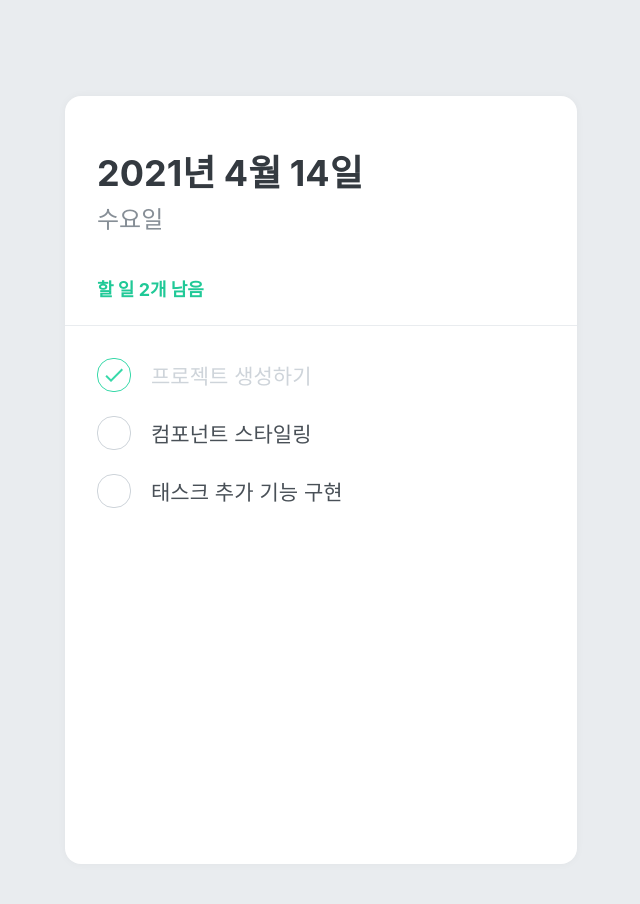
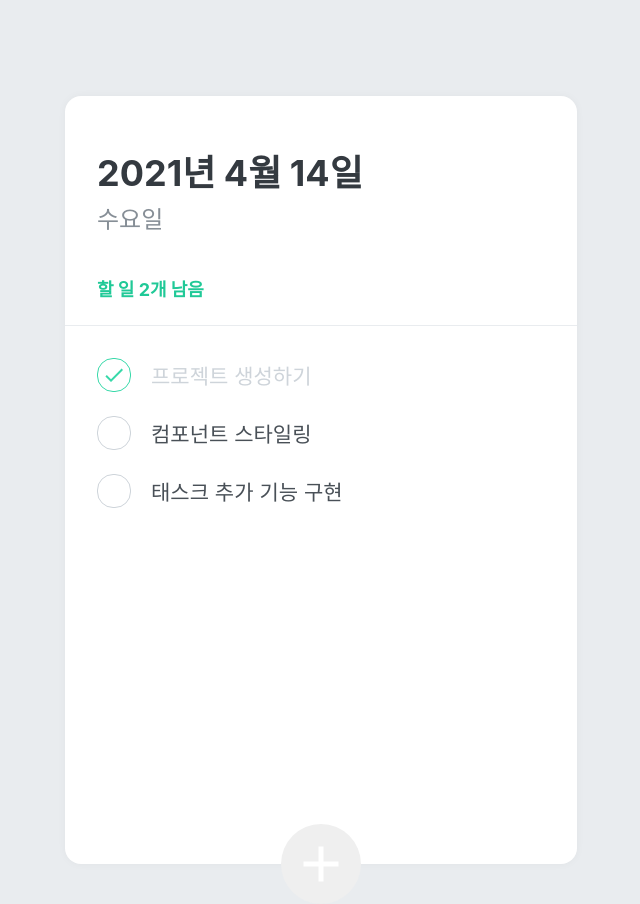
Before and after one commit to evnif11/TodoList, a React (Create React App) app: page / in a window 1280 px wide. Shown: the whole page, without its empty margins (319-959 px from the left). Built offline with nearby package versions, Linux system fonts and the light colour scheme.

Commit message:
투두 생성 버튼 추가

```diff
--- a/src/App.js
+++ b/src/App.js
@@ -1,4 +1,5 @@
 import { createGlobalStyle } from "styled-components";
+import TodoCreate from "./components/TodoCreate";
 import TodoHead from "./components/TodoHead";
 import TodoList from "./components/TodoList";
 import TodoTemplate from "./components/TodoTemplate";
@@ -17,6 +18,7 @@
       <TodoTemplate>
        <TodoHead />
        <TodoList />
+       <TodoCreate />
       </TodoTemplate>
     </div>
   );
--- /dev/null
+++ b/src/components/TodoCreate.js
@@ -0,0 +1,52 @@
+import { useState } from "react";
+import { MdAdd } from "react-icons/md";
+import styled from "styled-components";
+
+
+const CreateButton = styled.button`
+  background: 38d9a9;
+  &:hover {
+    background: #63e6be;
+  }
+  &:active {
+    background: #20c997;
+  }
+
+  z-index: 5;
+  cursor: pointer;
+  display: block;
+  width: 80px;
+  height: 80px;
+  align-items: center;
+  justify-content: center;
+  font-size: 60px;
+  position: absolute;
+  left: 50%;
+  bottom: 0px;
+  transform: translate(-50%, 50%);
+  color: white;
+  border-radius: 50%;
+  border: none;
+  outline: none;
+  display: flex;
+  align-items: center;
+  justify-content: center;
+
+`;
+
+
+const TodoCreate = () => {
+  const [ open, setOpen ] = useState(false);
+  const onToggle = () => setOpen(!open);
+
+  return (
+    <div>
+      <CreateButton onClick={onToggle} open={open}>
+        <MdAdd />
+      </CreateButton>
+    </div>
+
+  );
+}
+
+export default TodoCreate;
```
